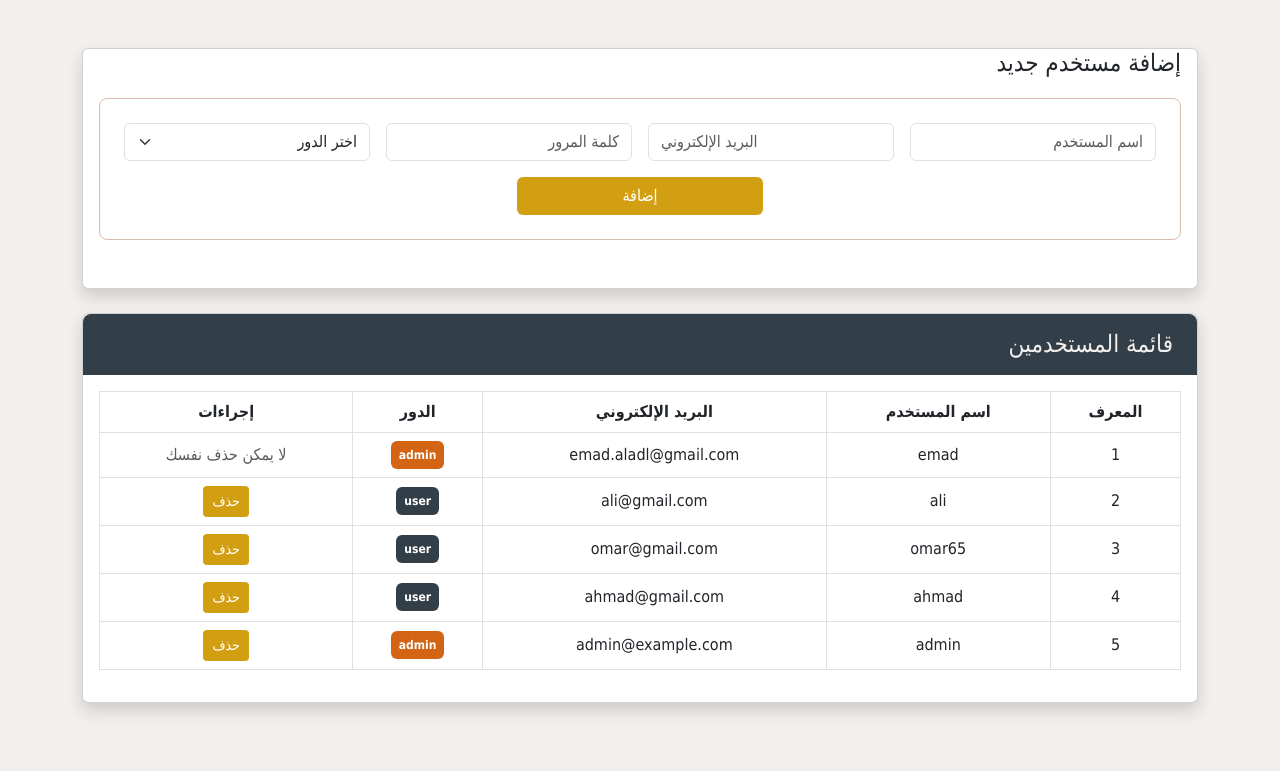
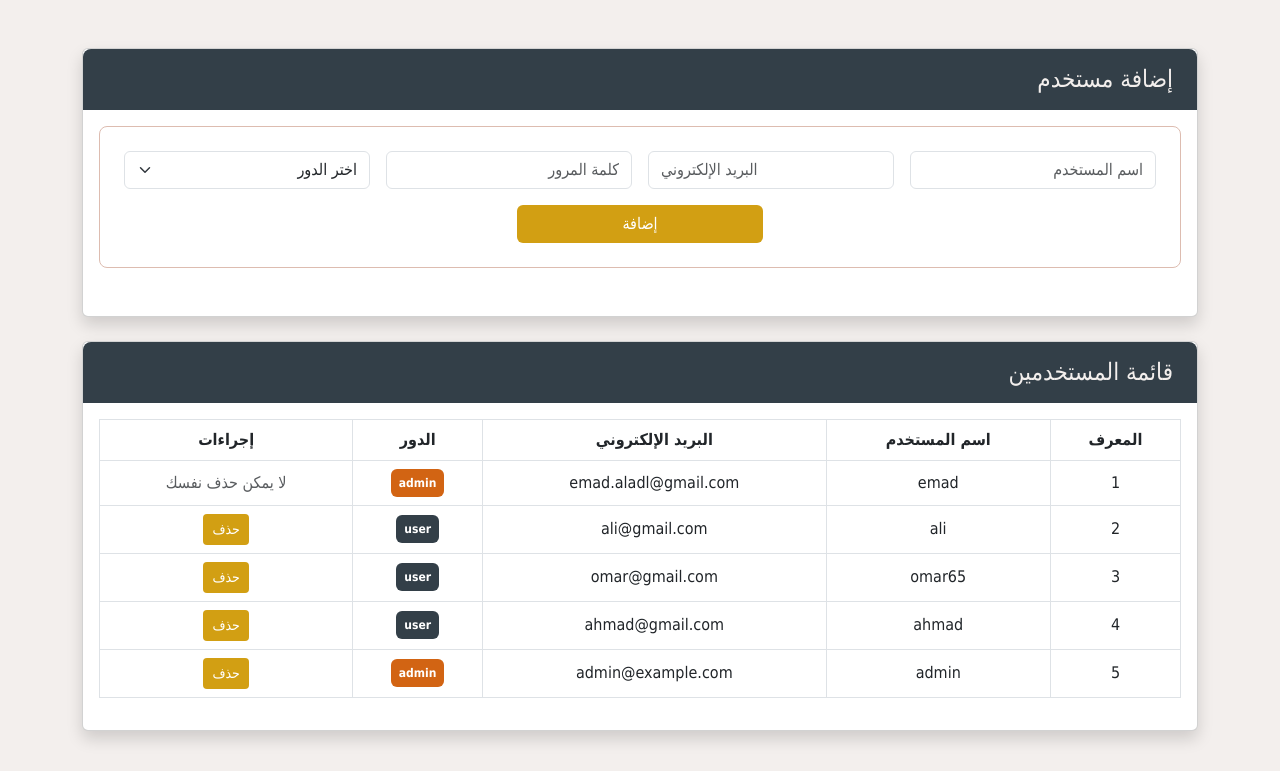
Before and after one commit to em0xad/perfumes_store, a PHP site: page /users.php in a window 1280 px wide. Shown: the top 771 px of the page. Run offline with PHP 8.4, Linux system fonts and the light colour scheme; a user stored in the database is signed in; data comes from the database, SQL or seed files in the repository.

Commit message:
Fixing header

```diff
--- a/users.php
+++ b/users.php
@@ -115,8 +115,8 @@ $users = mysqli_query($conn, "SELECT id, username, email, role FROM users");
 
 <div class="container py-5">
     <div class="card shadow mb-4">
-        <div class="header">
-            <h4 class="mb-1 ps-3">إضافة مستخدم جديد</h4>
+        <div class="header-user">
+            <h4 class="mb-0">إضافة مستخدم</h4>
         </div>
         <div class="card-body">
             <form method="POST" class="form-container">
```
